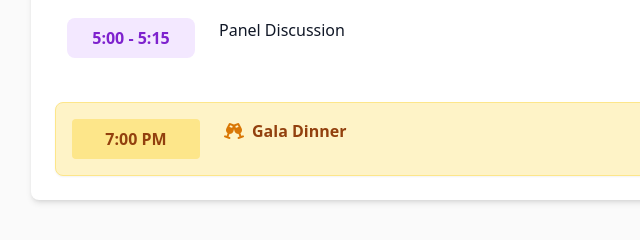
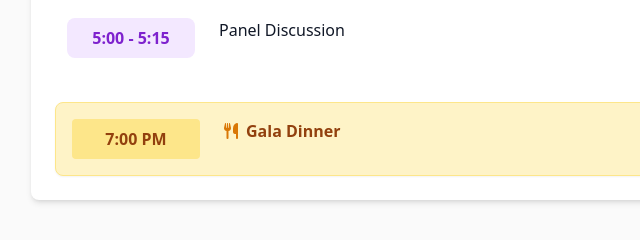
Before and after one commit to barezb/conference, a plain HTML site: page index.html in a window 1280 px wide. Shown: the part 3940-4180 px from the top of the page, 129-769 px from the left. Drawn offline with nearby package versions, Linux system fonts and the light colour scheme.

Commit message:
update gala dinner icon

```diff
--- a/index.html
+++ b/index.html
@@ -339,7 +339,7 @@
                     <div class="time-block w-32 font-semibold text-amber-800 bg-amber-200 p-2 rounded text-center">7:00
                         PM</div>
                     <div class="flex-1 flex items-center">
-                        <i class="fas fa-glass-cheers mr-2 text-amber-600"></i>
+                        <i class="fas fa-utensils mr-2 text-amber-600"></i>
                         <span class="font-bold text-amber-800">Gala Dinner</span>
                     </div>
                 </div>
```
